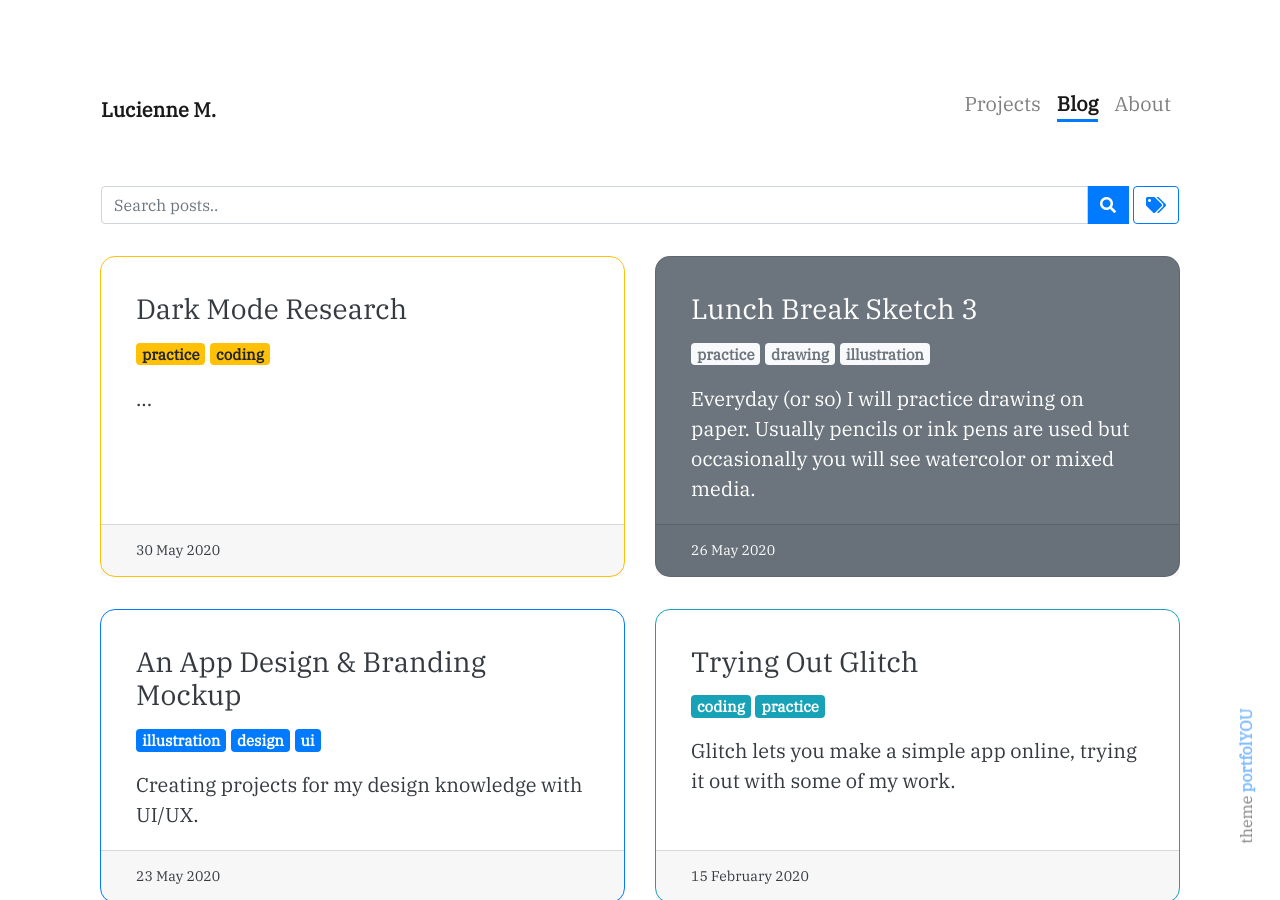
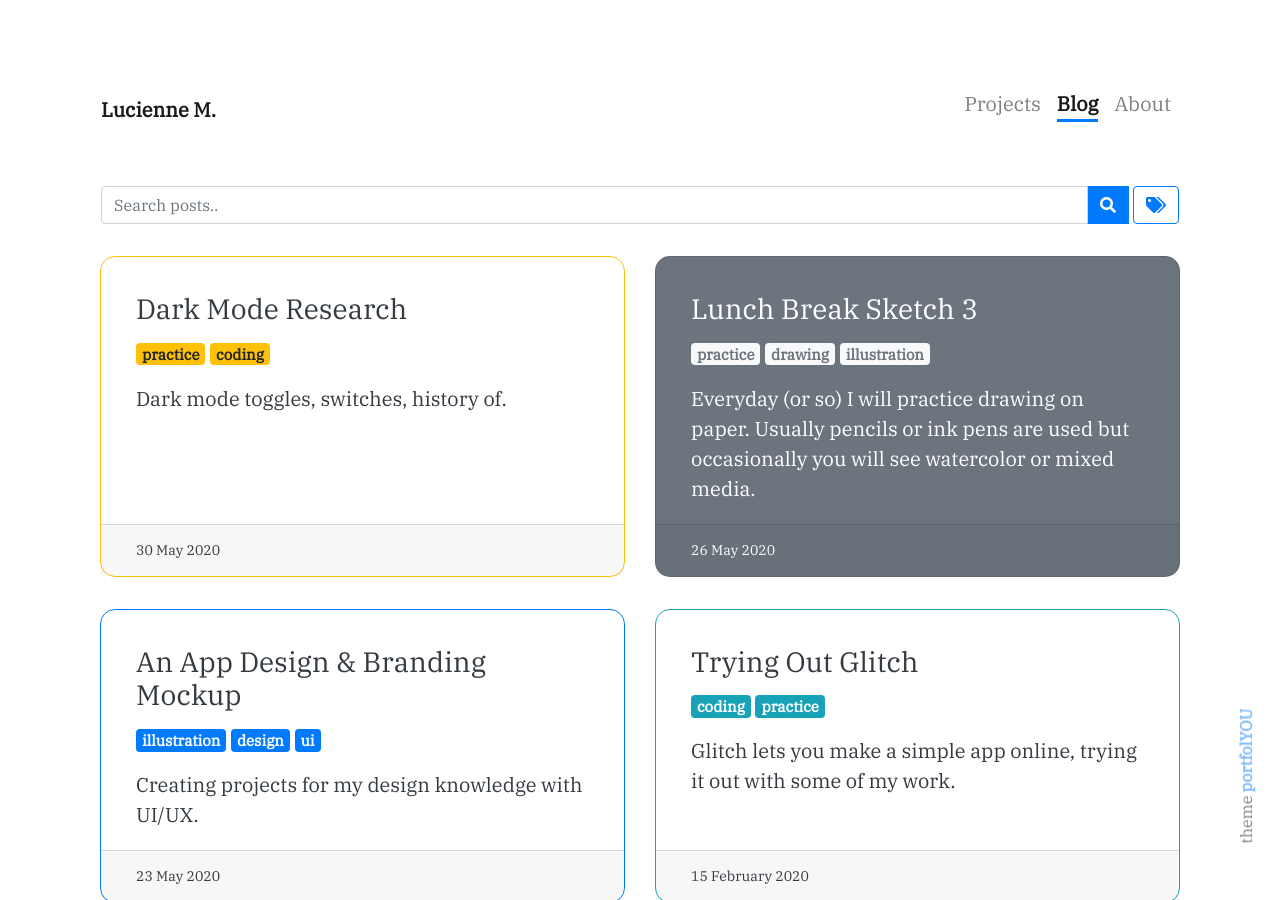
Before and after one commit to lmldvd/lmldvd.github.io, a Jekyll site: the page built from blog/index.html, in a window 1280 px wide and 900 px high. Built offline with Jekyll 4.4.1, drawn with Linux system fonts in a browser that asks for light colours; nearby versions of some CDN libraries; some web fonts are replaced; the list of posts is cut into pages by our own code; comment, search, counter and statistics services are not loaded.

Commit message:
Update 2020-05-30-dark-mode-research.md

````diff
--- a/_posts/2020-05-30-dark-mode-research.md
+++ b/_posts/2020-05-30-dark-mode-research.md
@@ -3,7 +3,7 @@ title: Dark Mode Research
 tags: [practice, coding]
 style: border
 color: warning
-description: ...
+description: Dark mode toggles, switches, history of.
 ---
 
 
@@ -40,10 +40,12 @@ Personally I like dark mode toggles. Much as I like having choices when using an
 
   _Tinker with my favorite language_ :weary:
 
+  <br>
 
 ### First up is the HTML & CSS:
 
 >With the HTML set with `<body>` element created, style the `<body>` element and create a `.dark-mode` class for toggle.
+
 ```
 body {
   padding: 25px;
@@ -58,9 +60,12 @@ body {
 }
 ```
 
+<br>
+
 ### Then the JS:
 
 >Get the <body> element and toggle between the .dark-mode class.
+
 ```
 function myFunction() {
   var element = document.body;
````
